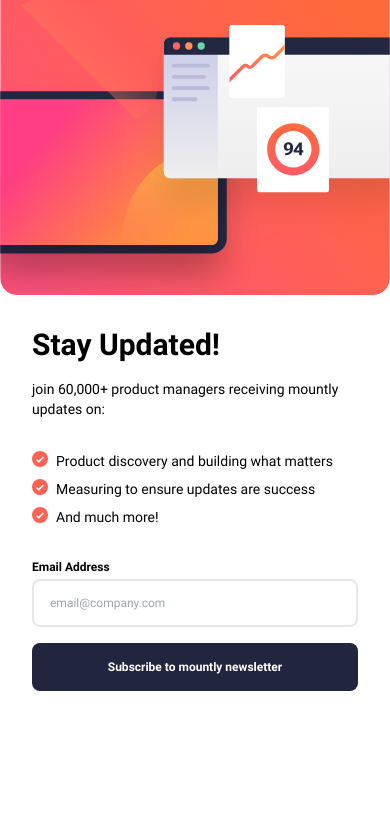
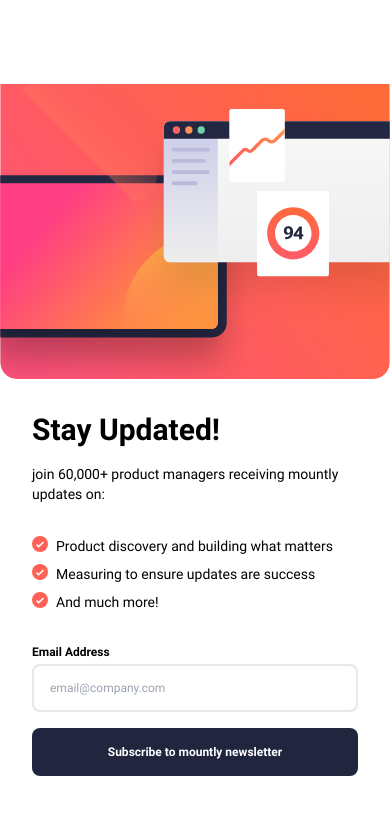
Before and after one commit to ElnazMalakouti/Simple-SignUp-Form, a React (Create React App) app: page / in a window 390 px wide. Shown: the top 814 px of the page. Built offline with nearby package versions, Linux system fonts and the light colour scheme.

Commit message:
handle max height

```diff
--- a/src/Components/SignUpForm/index.jsx
+++ b/src/Components/SignUpForm/index.jsx
@@ -22,7 +22,7 @@
 
     return (
         <>
-            <div className={`${showModal ? 'hidden' : 'flex'} w-full md:w-[90%] lg:w-[80%] xl:w-[60%] h-full md:h-[90%] lg:h-[80%] rounded-3xl bg-white md:py-4 md:px-2 flex-col md:flex-row gap-8`}>
+            <div className={`${showModal ? 'hidden' : 'flex'} w-full md:w-[90%] lg:w-[80%] xl:w-[60%] h-full md:h-[90%] lg:h-[80%] max-h-[80vh] rounded-3xl bg-white md:py-4 md:px-2 flex-col md:flex-row gap-8`}>
 
                 <div className="w-full h-auto md:h-full order-1 md:order-2">
                     <object data="/images/illustration-sign-up-mobile.svg" className="w-full h-auto md:hidden"> </object>
```
